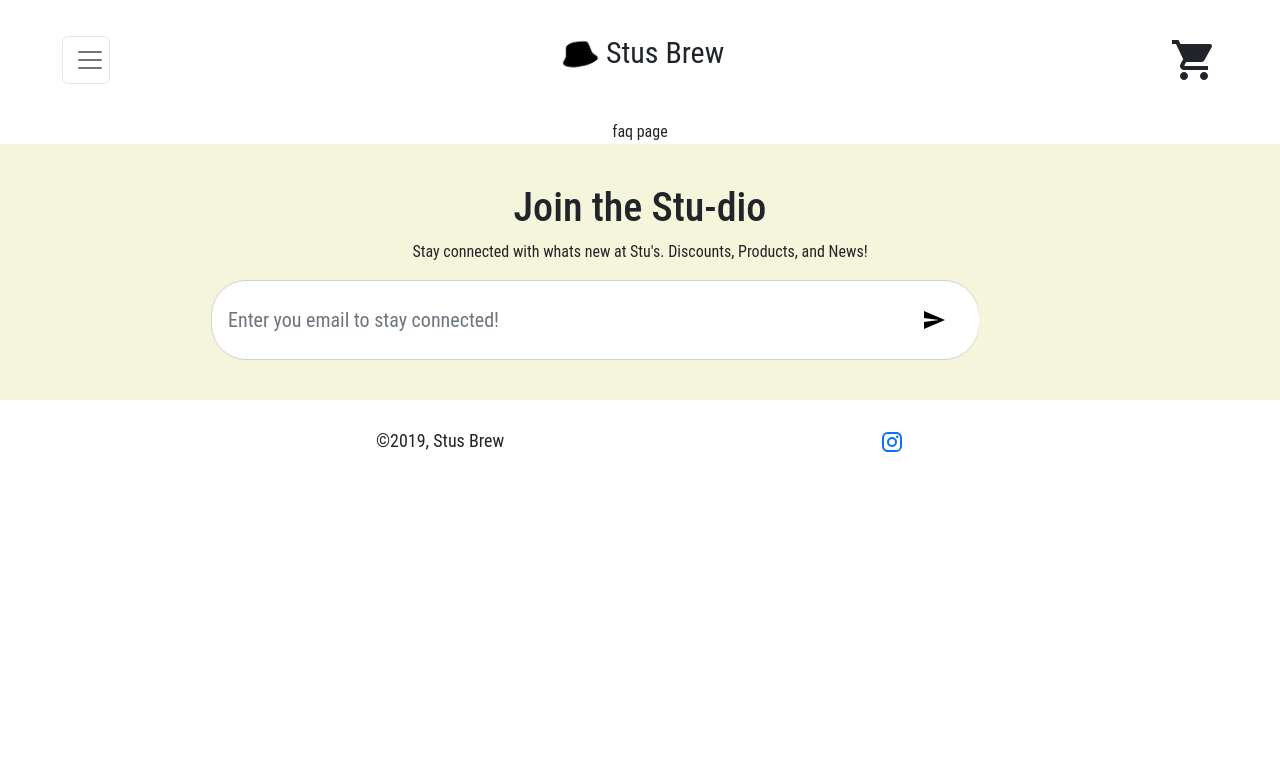
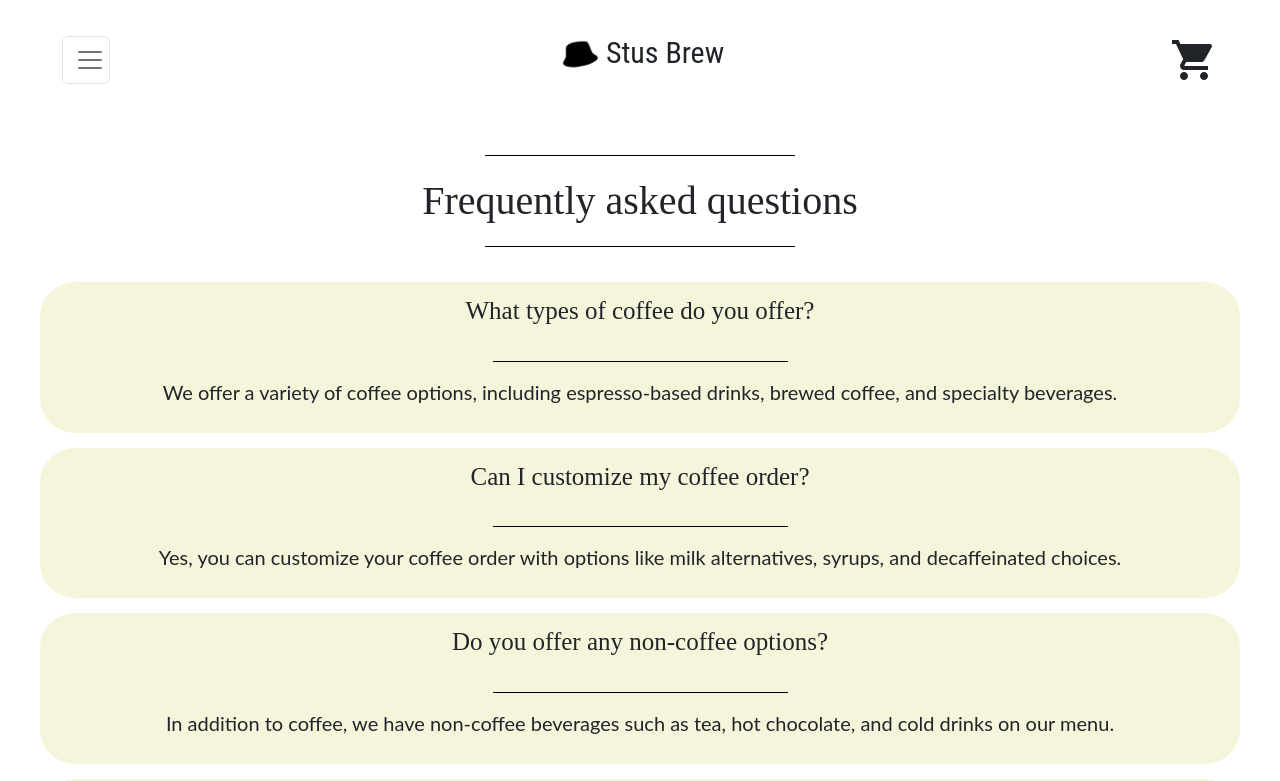
Before and after one commit to ajmurray211/StusBrew, a React (Create React App) app: page /#/faq in a window 1280 px wide. Shown: the top 781 px of the page. Built offline with nearby package versions, Linux system fonts and the light colour scheme.

Commit message:
faq creation and styling

```diff
--- a/src/App.css
+++ b/src/App.css
@@ -1,4 +1,29 @@
 /* ################################## Global styles ################################## */
+
+:root {
+  --color-1: #f5f5db;
+  /* Pale Beige */
+  --color-2: #6495ED;
+  /* Soft Blue */
+  --color-3: #d3d3d3;
+  /* Pale Gray */
+  --color-4: #8fbc8f;
+  /* Sage Green */
+  --color-5: #d8bfd8;
+  /* Dusty Rose */
+  --font-1: 'Playfair Display', serif;
+  --font-2: 'Lato', sans-serif;
+}
+
+.title {
+  font-size: 40px;
+  font-family: var(--font-1)
+}
+
+.body {
+  font-size: 18px;
+  font-family: var(--font-2);
+}
 
 .App {
   text-align: center;
@@ -231,6 +256,49 @@
 /* Success styles */
 
 /* FAQ styles */
+
+#faqWelcome {
+  margin: 20px;
+  display: flex;
+  flex-direction: column;
+  align-items: center;
+}
+
+.accentLine {
+  margin: 15px;
+  width: 25%;
+  border-bottom: 1px solid black;
+}
+
+.questionContainer {
+  background-color: var(--color-1);
+  padding: 10px;
+  margin: 15px 40px;
+  border-radius: 35px;
+  display: flex;
+  flex-direction: column;
+  align-items: center;
+}
+
+.question {
+  font-size: 25px;
+  font-family: var(--font-1);
+}
+
+.answer {
+  font-size: 20px;
+}
+
+#faqFooter {
+  display: flex;
+  flex-direction: column;
+  align-items: center;
+  margin: 20px;
+}
+
+#faqLogo {
+  width: 150px;
+}
 
 /* ################################## Component styles ################################## */
 
--- a/src/components/HamburgerNav.js
+++ b/src/components/HamburgerNav.js
@@ -22,7 +22,7 @@ const HamburgerNav = () => {
                 <OffcanvasBody id='navSelect'>
                     <Link className='navLink' onClick={toggle} to='/'>Home</Link>
                     <Link className='navLink' onClick={toggle} to='/products'>Products</Link>
-                    <Link className='navLink' onClick={toggle} to='/faq'>Faq's</Link>
+                    <Link className='navLink' onClick={toggle} to='/faq'>FAQ's</Link>
                     <Link className='navLink' onClick={toggle} to='/about'>About</Link>
                     <div className='navFooter'>
                         <div>©2019, Stus Brew</div>
--- a/src/data.js
+++ b/src/data.js
@@ -23,7 +23,7 @@ const sandwichesAndSnacks = [
   { name: "Wraps", types: ["Chicken Caesar", "Veggie", "Turkey Club"] },
 ];
 
-const faqs = [
+const questions = [
   {
     question: "What types of coffee do you offer?",
     answer: "We offer a variety of coffee options, including espresso-based drinks, brewed coffee, and specialty beverages."
@@ -43,10 +43,6 @@ const faqs = [
   {
     question: "What sizes are available for your drinks?",
     answer: "We offer a range of cup sizes to suit your preference. Our sizes include small, medium, and large."
-  },
-  {
-    question: "Is your coffee sourced sustainably or ethically?",
-    answer: "We take pride in sourcing our coffee beans sustainably and ethically, supporting fair trade and eco-friendly practices."
   },
   {
     question: "Do you have any food options available?",
@@ -84,10 +80,6 @@ const faqs = [
     question: "Are gift cards available?",
     answer: "Yes, we offer gift cards that you can purchase and share with your friends and loved ones."
   },
-  {
-    question: "What safety measures are in place?",
-    answer: "Your health and safety are our top priorities. We have implemented strict cleanliness and hygiene practices, including COVID-19 safety protocols."
-  }
 ];
 
-export default { drinks, pastriesAndBakedGoods, sandwichesAndSnacks, faqs }
+export { drinks, pastriesAndBakedGoods, sandwichesAndSnacks, questions }
--- a/src/pages/Faq.js
+++ b/src/pages/Faq.js
@@ -1,7 +1,37 @@
+import { Button } from "reactstrap";
+import { questions } from "../data.js";
+import logo from '../Assets/hat-logo.png'
+
 const Faq = () => {
+
+    const mappedQuesstions = questions.map((item) => {
+        return (
+            <div className="questionContainer body">
+                <p className="question">{item.question}</p>
+                <div className="accentLine"></div>
+                <p className="answer">{item.answer}</p>
+            </div>
+        )
+    })
+
     return (
-        <div>faq page</div>
-     );
+        <div id="faqPage">
+            <div id="faqWelcome">
+                <div className="accentLine"></div>
+                <div className="title">Frequently asked questions</div>
+                <div className="accentLine"></div>
+            </div>
+
+            <div id="questionsSection">
+                {mappedQuesstions}
+            </div>
+
+            <div id="faqFooter">
+                <img src={logo} id="faqLogo"/>
+                {/* <Button color="light">Contact us here!</Button> */}
+            </div>
+        </div>
+    );
 }
 
 export default Faq;
```
